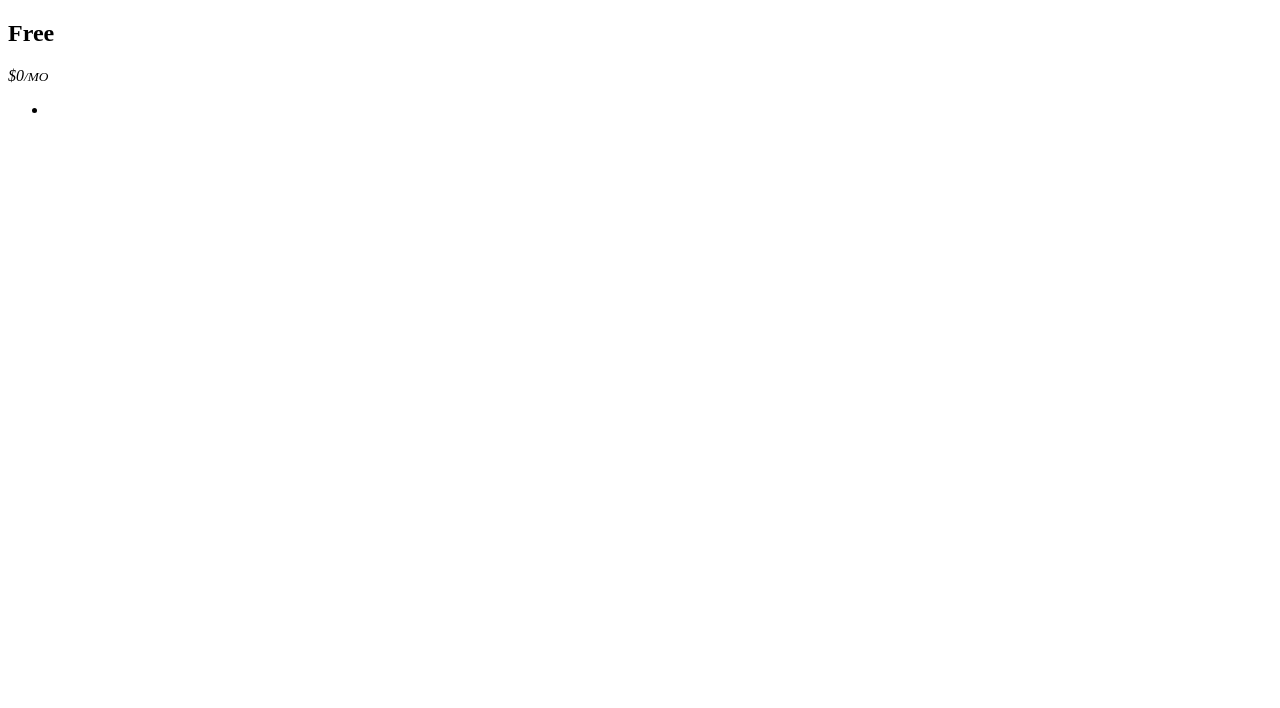
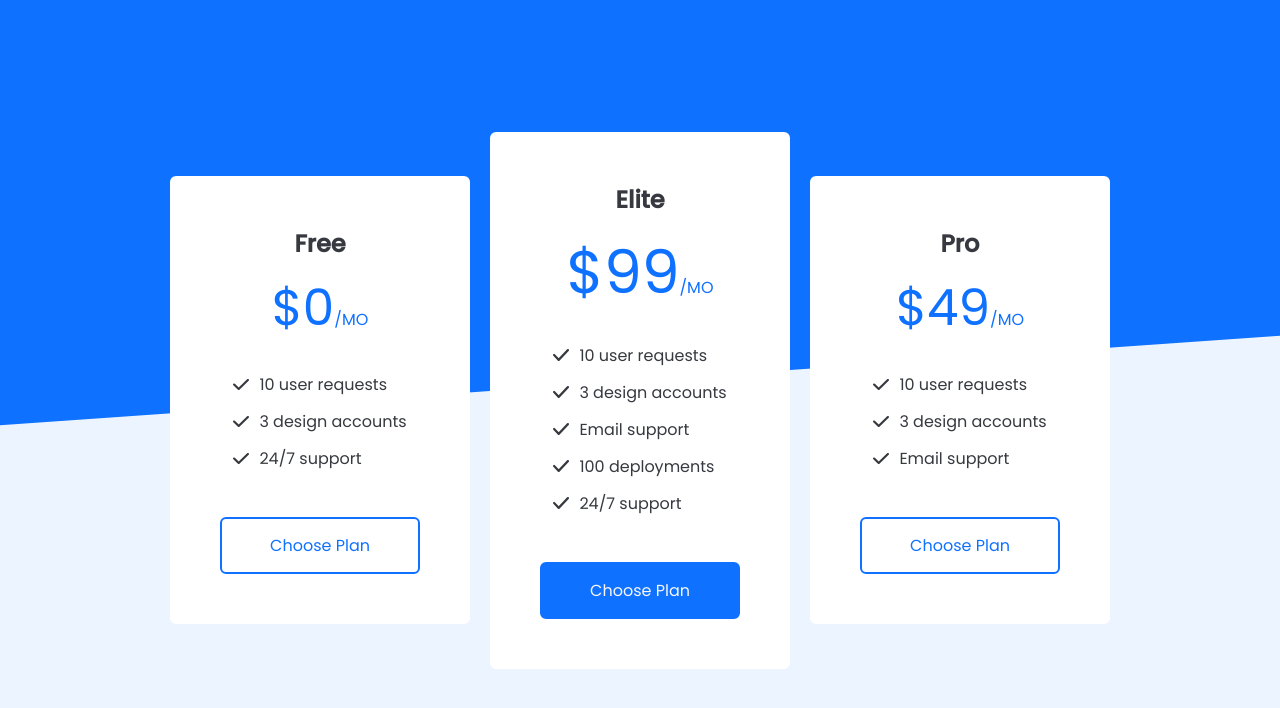
Before and after one commit to Nadyne0/prog_front_end, a plain HTML site: page cards/index.html in a window 1280 px wide. Drawn offline with Linux system fonts and the light colour scheme.

Commit message:
LabCards

```diff
--- a/cards/index.html
+++ b/cards/index.html
@@ -20,10 +20,67 @@
         <var><abbr>$</abbr>0<small>/MO</small></var>
         <ul>
             <li>
-
+                <img src="img/check.svg" />
+                <p>10 user requests</p>
+            </li>
+            <li>
+                <img src="img/check.svg" />
+                <p>3 design accounts</p>
+            </li>
+            <li>
+                <img src="img/check.svg" />
+                <p>24/7 support</p>
             </li>
         </ul>
+        <button>Choose Plan</button>
+    </article>
 
+    <article class="card primary">
+        <h2>Elite</h2>
+        <var><abbr>$</abbr>99<small>/MO</small></var>
+        <ul>
+            <li>
+                <img src="img/check.svg" />
+                <p>10 user requests</p>
+            </li>
+            <li>
+                <img src="img/check.svg" />
+                <p>3 design accounts</p>
+            </li>
+            <li>
+                <img src="img/check.svg" />
+                <p>Email support</p>
+            </li>
+            <li>
+                <img src="img/check.svg" />
+                <p>100 deployments</p>
+            </li>
+            <li>
+                <img src="img/check.svg" />
+                <p>24/7 support</p>
+            </li>
+        </ul>
+        <button class="primary">Choose Plan</button>
+    </article>
+
+    <article class="card">
+        <h2>Pro</h2>
+        <var><abbr>$</abbr>49<small>/MO</small></var>
+        <ul>
+            <li>
+                <img src="img/check.svg" />
+                <p>10 user requests</p>
+            </li>
+            <li>
+                <img src="img/check.svg" />
+                <p>3 design accounts</p>
+            </li>
+            <li>
+                <img src="img/check.svg" />
+                <p>Email support</p>
+            </li>
+        </ul>
+        <button>Choose Plan</button>
     </article>
 </body>
 </html>
--- a/cards/style.css
+++ b/cards/style.css
@@ -0,0 +1,130 @@
+* {
+    box-sizing: border-box;
+}
+
+body {
+    display: flex;
+    align-items: center;
+    justify-content: center;
+    flex-direction: column;
+    gap: 20px;
+    padding: 60px 0;
+    margin: 0;
+    color: #36393f;
+    background: #ecf4ff;
+    background-size: 16px 16px;
+    font-family: "Euclid Circular A", "Poppins";
+}
+
+.background {
+    position: fixed;
+    z-index: -1;
+    top: -100px;
+    left: -100px;
+    right: -100px;
+    height: 60vh;
+    rotate: -4deg;
+    background: #0f71ff;
+}
+
+.card {
+    display: grid;
+    place-items: center;
+    gap: 10px;
+    order: 2;
+    width: 75%;
+    margin: 0 auto;
+    border-radius: 6px;
+    padding: 50px;
+    background: #ffffff;
+    font-size: 125%;
+}
+
+.card.primary {
+    order: 1;
+}
+
+.card.primary var {
+    font-size: 60px;
+}
+
+@media (width >= 660px) {
+    .card {
+        width: 60vw;
+    }
+}
+
+@media (width >= 960px) {
+    body {
+        padding: 0;
+        flex-direction: row;
+    }
+
+    body,
+    html {
+        height: 100%;
+    }
+
+    .card {
+        width: 300px;
+        max-width: 300px;
+        margin: 0;
+        font-size: 100%;
+    }
+
+    .card.primary{
+        order: 2;
+    }
+}
+
+p,
+h2 {
+    margin: 0;
+}
+
+.card var {
+    color: #0f71ff;
+    font-weight: 400;
+    font-size: 50px;
+    font-style: normal;
+    margin-bottom: 10px;
+}
+
+.card var small {
+    font-size: 16px;
+}
+
+ul {
+    list-style: none;
+    padding: 0;
+    margin: 0 0 30px;
+}
+
+ul li {
+    display: flex;
+    gap: 10px;
+    align-items: center;
+    padding: 6px 0;
+}
+
+ul li img {
+    width: 16px;
+}
+
+.card button {
+    display: grid;
+    place-items: center;
+    min-width: 200px;
+    padding: 14px 0;
+    border-radius: 6px;
+    border: 2px solid #0f71ff;
+    background: transparent;
+    color: #0f71ff;
+    font-size: inherit;
+    font-family: inherit;
+}
+
+.card button.primary {
+    background: #0f71ff;
+    color: #f7f7f7;
+}
```
Also changed, not shown: cards/img/check.svg (added).
